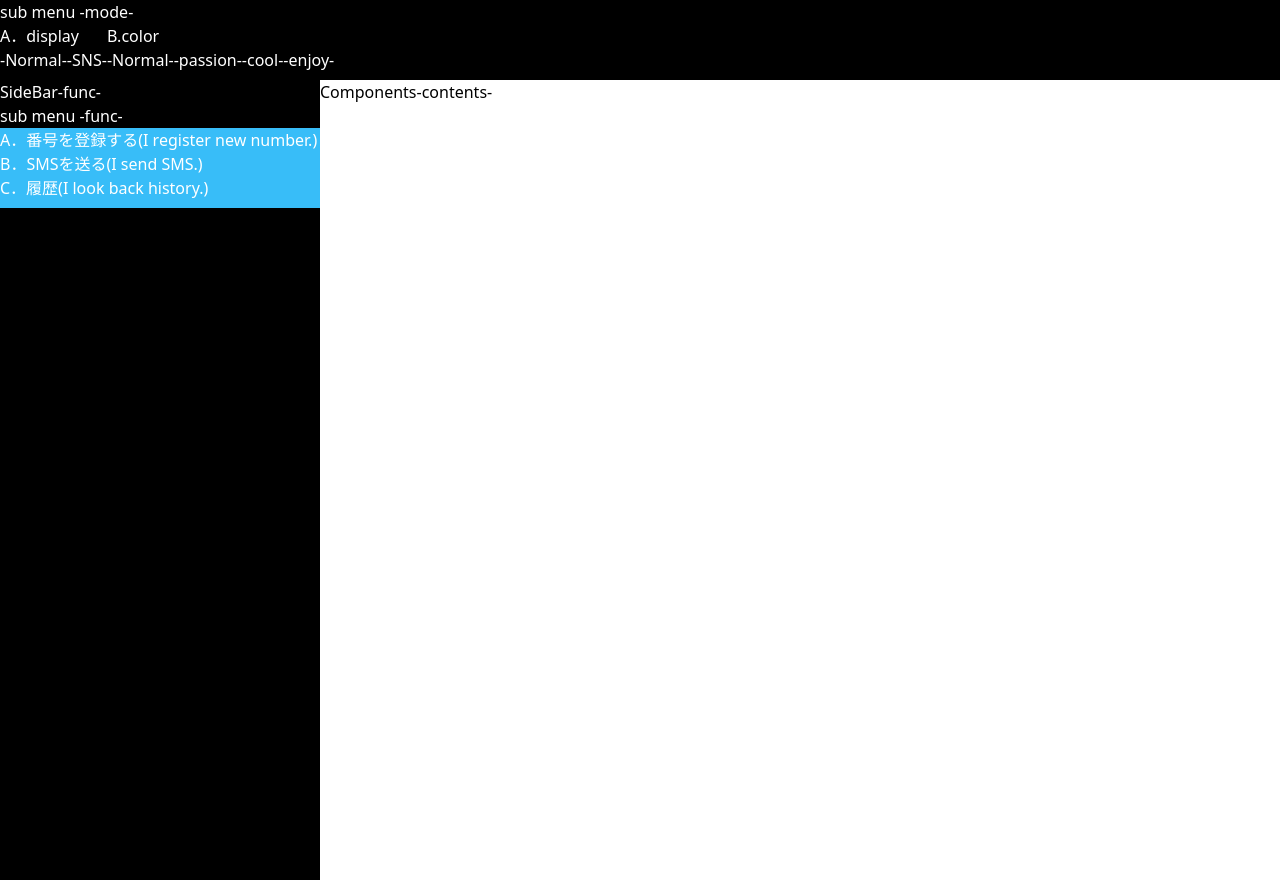
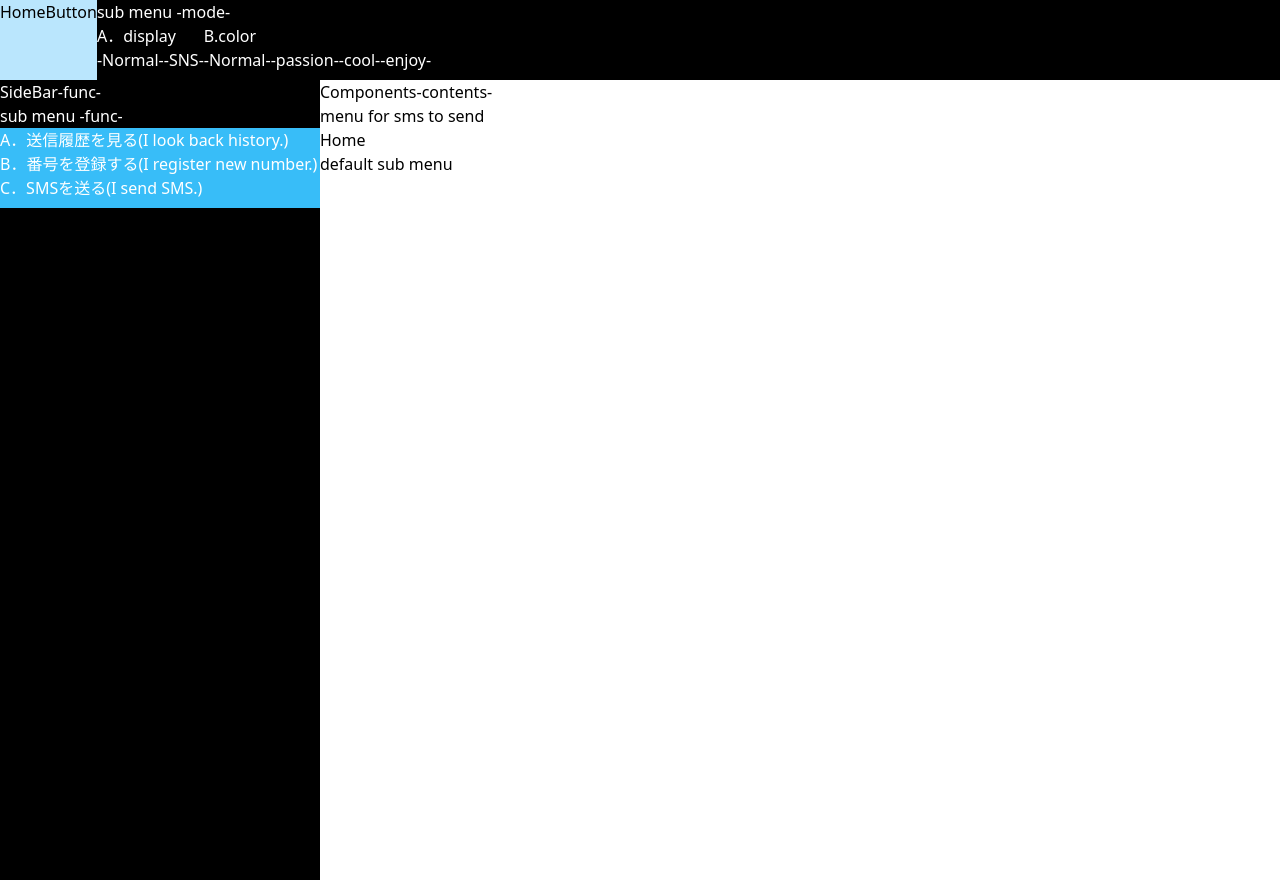
Before and after one commit to JunSecondStart/sms_first, a React (Create React App) app: page /send_sms in a window 1280 px wide. Built offline with nearby package versions, Linux system fonts and the light colour scheme.

Commit message:
format_type1_normal001

```diff
--- a/src/views/components/DefaultSecond.tsx
+++ /dev/null
@@ -1,14 +0,0 @@
-import React from "react";
-import { Home } from "./Home";
-
-export const DefaultSecond: React.FC = () => {
-  return (
-    <>
-      <header>default second's menu</header>
-      <body>
-        <Home />
-      </body>
-      <footer>default second's sub menu</footer>
-    </>
-  );
-};
--- a/src/views/components/DefaultThird.tsx
+++ /dev/null
@@ -1,14 +0,0 @@
-import React from "react";
-import { Home } from "./Home";
-
-export const DefaultThird: React.FC = () => {
-  return (
-    <>
-      <header>default third's menu</header>
-      <body>
-        <Home />
-      </body>
-      <footer>default third's sub menu</footer>
-    </>
-  );
-};
--- /dev/null
+++ b/src/views/components/HomeButton.tsx
@@ -0,0 +1,12 @@
+import React from "react";
+import { Link } from "react-router-dom";
+
+export const HomeButton: React.FC = () => {
+  return (
+    <div>
+      <p>
+        <Link to="/">HomeButton</Link>
+      </p>
+    </div>
+  );
+};
--- /dev/null
+++ b/src/views/components/LookBackHistory.tsx
@@ -0,0 +1,14 @@
+import React from "react";
+import { Home } from "./Home";
+
+export const LookBackHistory: React.FC = () => {
+  return (
+    <>
+      <header>menu for history</header>
+      <body>
+        <Home />
+      </body>
+      <footer>default sub menu</footer>
+    </>
+  );
+};
--- /dev/null
+++ b/src/views/components/RegisterNewNumber.tsx
@@ -0,0 +1,14 @@
+import React from "react";
+import { Home } from "./Home";
+
+export const RegisterNewNumber: React.FC = () => {
+  return (
+    <>
+      <header>menu for register</header>
+      <body>
+        <Home />
+      </body>
+      <footer>default sub menu</footer>
+    </>
+  );
+};
--- a/src/views/components/Default.tsx
+++ b/src/views/components/SendSMS.tsx
@@ -1,10 +1,10 @@
 import React from "react";
 import { Home } from "./Home";
 
-export const Default: React.FC = () => {
+export const SendSMS: React.FC = () => {
   return (
     <>
-      <header>default menu</header>
+      <header>menu for sms to send</header>
       <body>
         <Home />
       </body>
--- a/src/views/pages/SideBar/index.tsx
+++ b/src/views/pages/SideBar/index.tsx
@@ -7,9 +7,9 @@ export const SideBar: React.FC = () => {
     <>
         <p>sub menu -func-</p>
         <ul className="bg-sky-400 h-20 flex-col">
-            <li><Link to="/create_register">A．番号を登録する(I register new number.)</Link></li>
-            <li><Link to="/send_sms">B．SMSを送る(I send SMS.)</Link></li>
-            <li><Link to="/look_back_history">C．履歴(I look back history.)</Link></li>
+            <li><Link to="/look_back_history">A．送信履歴を見る(I look back history.)</Link></li>
+            <li><Link to="/create_register">B．番号を登録する(I register new number.)</Link></li>
+            <li><Link to="/send_sms">C．SMSを送る(I send SMS.)</Link></li>
         </ul>
     </>
   );
--- a/src/views/pages/index.tsx
+++ b/src/views/pages/index.tsx
@@ -1,16 +1,21 @@
 import React from "react";
 import { Routes, Route } from "react-router-dom";
-import { Default } from "../components/Default";
-import { DefaultSecond } from "../components/DefaultSecond";
-import { DefaultThird } from "../components/DefaultThird";
+import { Home } from "../components/Home";
+import { LookBackHistory } from "../components/LookBackHistory";
+import { RegisterNewNumber } from "../components/RegisterNewNumber";
+import { SendSMS } from "../components/SendSMS";
 import { SideBar } from "./SideBar";
 import { NaviBar } from "./NaviBar";
+import { HomeButton } from "../components/HomeButton";
 
 export const Pages: React.FC = () => {
   return (
     <>
       <body className="h-screen">
-        <section className="relative">
+        <section className="relative flex">
+          <div className="bg-sky-200">
+            <HomeButton />
+          </div>
           <nav className="bg-black text-white w-full h-20">
             <title>Navibar-mode-</title>
             <div>
@@ -27,9 +32,10 @@ export const Pages: React.FC = () => {
         <section className="absolute top-20 left-80">
           <p>Components-contents-</p>
           <Routes>
-            <Route path="/" element={<Default />}></Route>
-            <Route path="/second" element={<DefaultSecond />}></Route>
-            <Route path="/third" element={<DefaultThird />}></Route>
+            <Route path="/" element={<Home />}></Route>
+            <Route path="/look_back_history" element={<LookBackHistory />}></Route>
+            <Route path="/create_register" element={<RegisterNewNumber />}></Route>
+            <Route path="/send_sms" element={<SendSMS />}></Route>
           </Routes>
         </section>
       </body>
```
